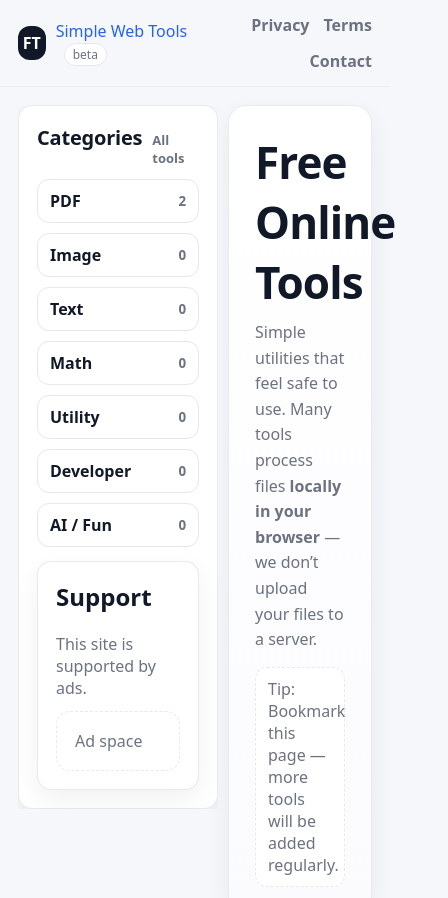
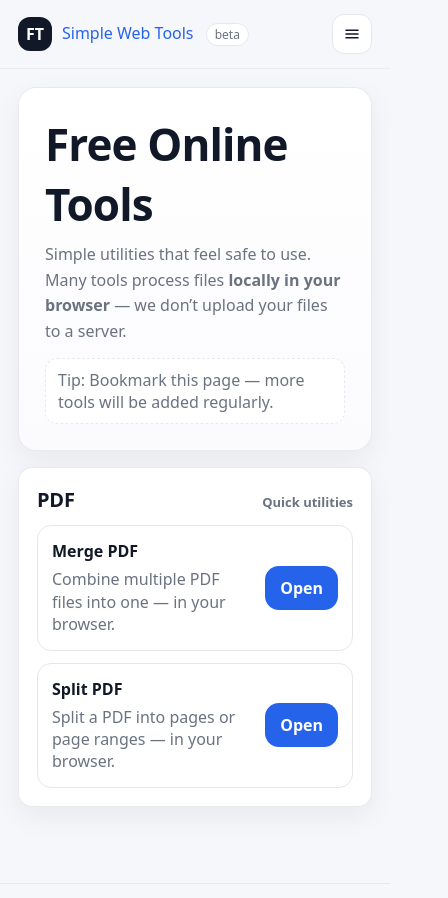
Before and after one commit to Rychee-work/simple-web-tools, a plain HTML site: page index.html in a window 390 px wide. Shown: the top 898 px of the page, 448 px wide, since content can reach past the window. Drawn offline with Linux system fonts and the light colour scheme.

Commit message:
change UI

```diff
--- a/assets/css/styles.css
+++ b/assets/css/styles.css
@@ -84,38 +84,91 @@ a:hover{text-decoration:underline}
 }
 .nav a:hover{color:var(--text)}
 
+/* Mobile: header menu button (injected by JS) */
+.menu-btn{
+  display:none;
+  align-items:center;
+  justify-content:center;
+  width:40px;
+  height:40px;
+  border-radius:12px;
+  border:1px solid var(--border);
+  background:#fff;
+  color:var(--text);
+  cursor:pointer;
+}
+.menu-btn:hover{filter:brightness(.99)}
+.menu-btn svg{width:18px;height:18px}
+
 /* Layout: Sidebar + Main (100 tools ready) */
 .layout{
   display:grid;
-  grid-template-columns: 260px 1fr;
+  grid-template-columns: 260px minmax(0, 1fr);
   gap:16px;
   align-items:start;
 }
 
-/* ★変更：狭い画面でも「サイドバー + メイン」の2カラムを維持 */
+/* Tablet: keep sidebar layout, just shrink it */
 @media (max-width: 900px){
-  .layout{
-    grid-template-columns: 220px 1fr;
-    gap:12px;
-  }
+  .layout{grid-template-columns: 220px minmax(0, 1fr); gap:12px;}
 }
 @media (max-width: 720px){
-  .layout{
-    grid-template-columns: 200px 1fr;
-    gap:10px;
-  }
+  .layout{grid-template-columns: 200px minmax(0, 1fr); gap:10px;}
 }
 
-/* ★変更：stickyは維持しつつ、sidebar内だけスクロールできるようにする */
 .sidebar{
   position: sticky;
   top: 88px; /* header height */
 
+  /* When the list is long, scroll inside the sidebar (desktop/tablet) */
   max-height: calc(100vh - 88px - 18px);
   overflow: auto;
 }
+.main{min-width:0}
 
-.main{min-width:0}
+/* ===== Phone UI (drawer) =====
+   On phones, a fixed left sidebar wastes too much width.
+   We keep the "sidebar" concept, but it becomes an off-canvas drawer.
+*/
+@media (max-width: 560px){
+  .header-inner{gap:10px}
+  .brand{min-width:auto}
+  .nav{display:none}
+  .menu-btn{display:inline-flex}
+
+  .layout{grid-template-columns: 1fr;}
+
+  .sidebar{
+    position: fixed;
+    top: 0;
+    left: 0;
+    height: 100vh;
+    width: min(88vw, 360px);
+    max-height: none;
+    overflow: auto;
+    transform: translateX(-110%);
+    transition: transform .18s ease;
+    z-index: 200;
+    padding: 14px;
+    background: var(--bg);
+  }
+
+  body.sidebar-open .sidebar{transform: translateX(0)}
+
+  .sidebar-overlay{
+    position: fixed;
+    inset: 0;
+    background: rgba(17,24,39,.42);
+    opacity: 0;
+    pointer-events: none;
+    transition: opacity .18s ease;
+    z-index: 150;
+  }
+  body.sidebar-open .sidebar-overlay{
+    opacity: 1;
+    pointer-events: auto;
+  }
+}
 
 .cat-list{
   display:grid;
--- a/assets/js/tools-ui.js
+++ b/assets/js/tools-ui.js
@@ -211,8 +211,52 @@
     }
   }
 
+  // ===== Mobile sidebar drawer (minimal JS) =====
+  function injectMobileMenu(){
+    const headerInner = document.querySelector('.header-inner');
+    const sidebar = document.querySelector('aside.sidebar');
+    if(!headerInner || !sidebar) return;
+
+    // Overlay (for closing)
+    if(!document.querySelector('.sidebar-overlay')){
+      const ov = document.createElement('div');
+      ov.className = 'sidebar-overlay';
+      ov.addEventListener('click', () => document.body.classList.remove('sidebar-open'));
+      document.body.appendChild(ov);
+    }
+
+    // Button (only visible via CSS on small screens)
+    if(!headerInner.querySelector('.menu-btn')){
+      const btn = document.createElement('button');
+      btn.type = 'button';
+      btn.className = 'menu-btn';
+      btn.setAttribute('aria-label', 'Open categories');
+      btn.innerHTML = `
+        <svg viewBox="0 0 24 24" fill="none" xmlns="http://www.w3.org/2000/svg" aria-hidden="true">
+          <path d="M4 7h16M4 12h16M4 17h16" stroke="currentColor" stroke-width="2" stroke-linecap="round"/>
+        </svg>`;
+      btn.addEventListener('click', () => {
+        document.body.classList.toggle('sidebar-open');
+      });
+
+      // Put it to the right side of header (after nav). If nav is hidden on mobile, it's still fine.
+      headerInner.appendChild(btn);
+    }
+
+    // Close drawer on Escape
+    window.addEventListener('keydown', (e) => {
+      if(e.key === 'Escape') document.body.classList.remove('sidebar-open');
+    });
+
+    // Close drawer when leaving phone breakpoint
+    window.addEventListener('resize', () => {
+      if(window.innerWidth > 560) document.body.classList.remove('sidebar-open');
+    });
+  }
+
   // Boot
   document.addEventListener('DOMContentLoaded', async () => {
+    injectMobileMenu();
     const tools = await loadTools();
     const categoriesMap = groupByCategory(tools);
 
```
Also changed, not shown: index.html (+2 -0 lines).
